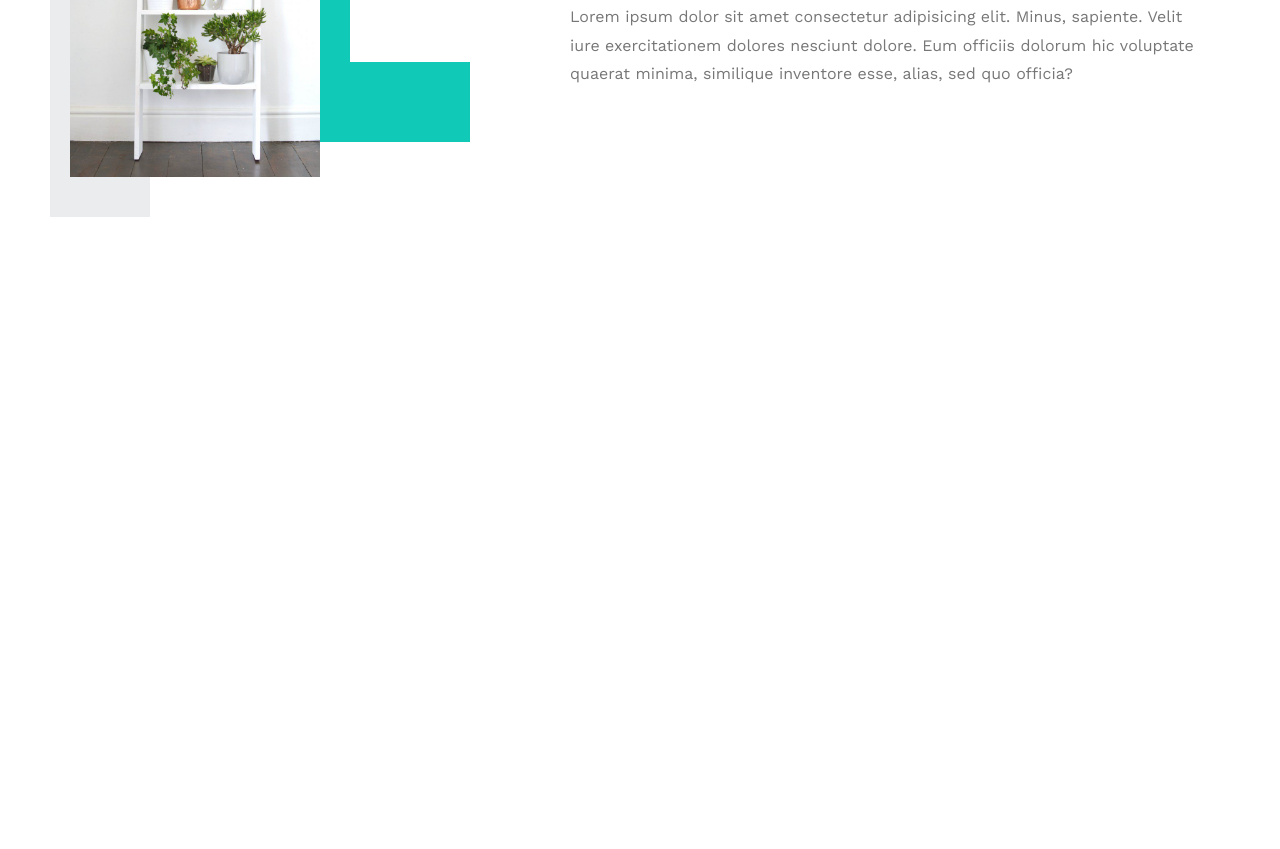
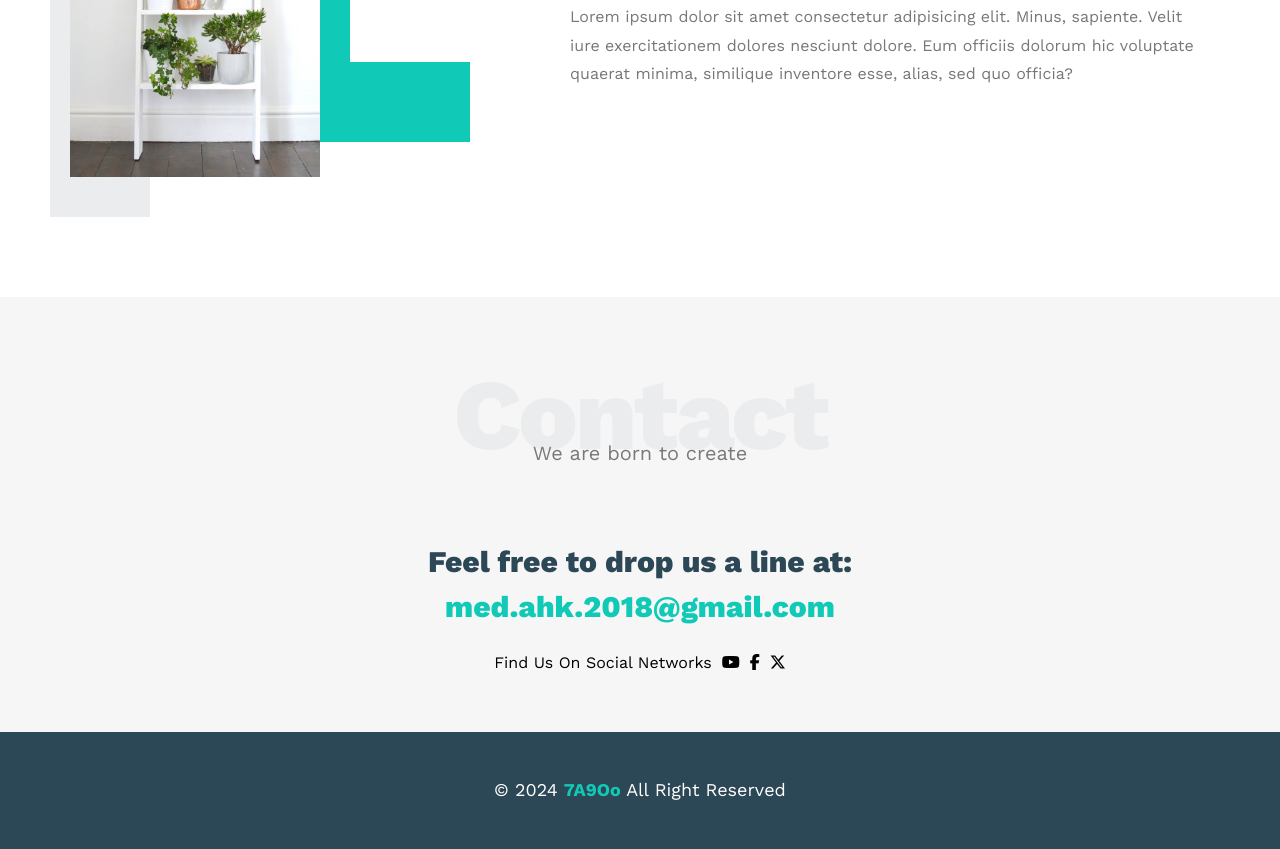
Before and after one commit to 7A9Oo/Html-Css-Template-1, a plain HTML site: page index.html in a window 1280 px wide. Shown: the part 3118-3967 px from the top of the page. Before the commit the page ends 3415 px from the top, so only its background shows below. Drawn offline with nearby package versions, Linux system fonts and the light colour scheme.

Commit message:
contact & footer section

```diff
--- a/css/master.css
+++ b/css/master.css
@@ -397,3 +397,63 @@ body {
     color: #777;
 }
 /*  end about section */
+/*  start contact section */
+.contact {
+    padding-top: var(--section-padding);
+    padding-bottom: var(--section-padding);
+    background-color: #F6F6F6;
+}
+.contact .container {
+    text-align: center;
+}
+
+.contact .container p:last-of-type {
+    font-weight: 800;
+    color: var(--secondary-color);
+    font-size: 30px;
+    text-align: center;
+    margin: 80px auto 10px auto;
+
+}
+.contact .container a {
+    display: block;
+    text-decoration: none;
+    color: var(--main-color);
+    font-weight: 800;
+    font-size: 30px;
+    margin-bottom: 30px;
+}
+@media (max-width:768px){
+    .contact .container p:last-of-type,
+    .contact .container a{
+        font-size: 20px;
+    }
+    .contact .container p:last-of-type{
+        margin: 40px auto 10px auto;
+    }
+}
+.contact .container .social {
+    display: flex;
+    justify-content: center;
+}
+
+.contact .container .social::before {
+    content: "Find Us On Social Networks ";
+}
+.contact .container .social i {
+    margin-left: 10px;
+}
+/*  end contact section */
+/* start footer section */
+.footer {
+    background-color: var(--secondary-color);
+    padding: 30px 10px;
+    text-align: center;
+    color: white;
+    font-size: 18px;
+}
+.footer span  {
+    color: var(--main-color);
+    font-weight: bold;
+}
+/* end footer section */
--- a/index.html
+++ b/index.html
@@ -157,5 +157,25 @@
             </div>
           </div>
           <!-- end about section -->
+           <!--  start contact section -->
+             <div class="contact">
+                <div class="container">
+                    <h2 class="special-heading">Contact</h2>
+                    <p>We are born to create</p>
+                    <p>Feel free to drop us a line at:</p>
+                    <a href="https://github.com/7A9Oo" target="_blank">med.ahk.2018@gmail.com</a>
+                    <div class="social">
+                        <i class="fa-brands fa-youtube"></i>
+                        <i class="fa-brands fa-facebook-f"></i>
+                        <i class="fa-brands fa-x-twitter"></i>
+                    </div>
+                </div>
+             </div>
+           <!--  end contact section -->
+           <!--  start footer section -->
+           <div class="footer">
+            <p>&copy; 2024 <span>7A9Oo</span> All Right Reserved </p>
+           </div>
+           <!--  end footer section -->
 </body>
 </html>
```
